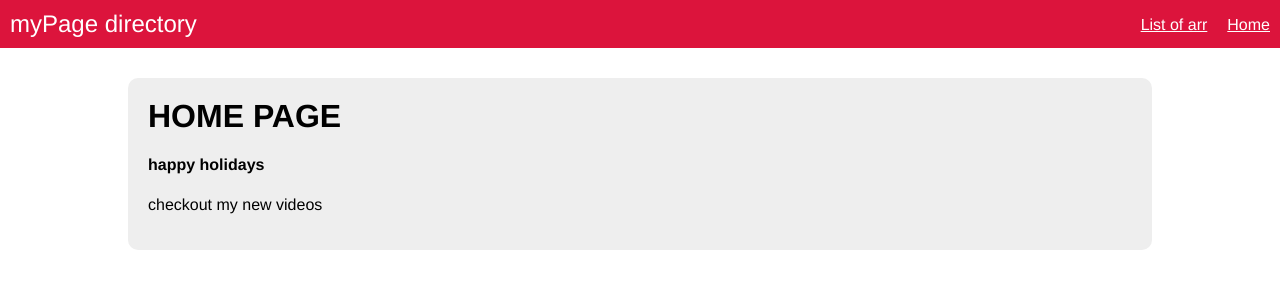
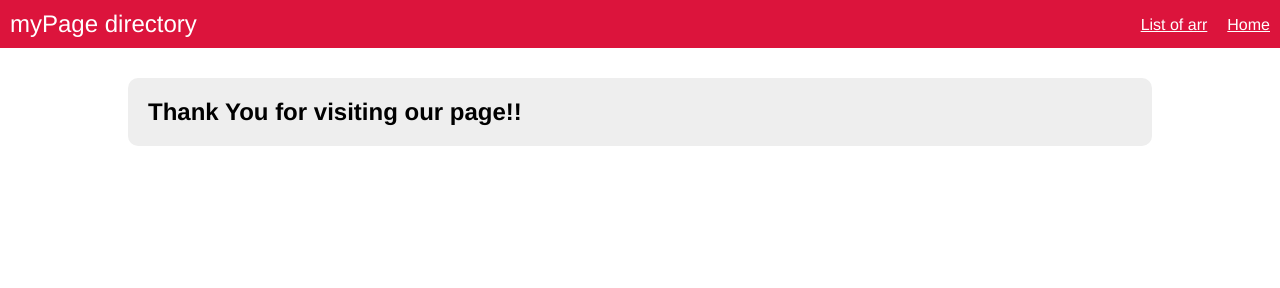
Before and after one commit to tenzin-metok-collpoll/angularJs, a plain HTML site: page index.html at #!/contact-success in a window 1280 px wide. Drawn offline with nearby package versions, Linux system fonts and the light colour scheme; some packages are replaced by stand-ins of ours.

Commit message:
location-service in angularJs

```diff
--- a/app/app.js
+++ b/app/app.js
@@ -8,7 +8,11 @@ myApp.config(['$routeProvider', function($routeProvider){
         })
         .when('/contact', {
             templateUrl: 'views/contact.html',
-            controller: 'myCtrl'
+            controller: 'ContactController'
+        })
+        .when('/contact-success', {
+            templateUrl: 'views/contact-success.html',
+            controller: 'ContactController'
         })
         .when('/directory',{
             templateUrl: 'views/directory.html',
@@ -66,3 +70,9 @@ myApp.controller("myCtrl",['$scope', '$http', function($scope,$http){
         $scope.arr = data.data;
     });
 }]);
+
+myApp.controller('ContactController',['$scope', '$location', function($scope,$location){
+    $scope.sendMessage=function(){
+        $location.path('/contact-success');
+    }
+}])
--- /dev/null
+++ b/views/contact-success.html
@@ -0,0 +1,3 @@
+<div class="content">
+    <h2>Thank You for visiting our page!!</h2>
+</div>
```
Also changed, not shown: views/contact.html (+1 -1 lines).
